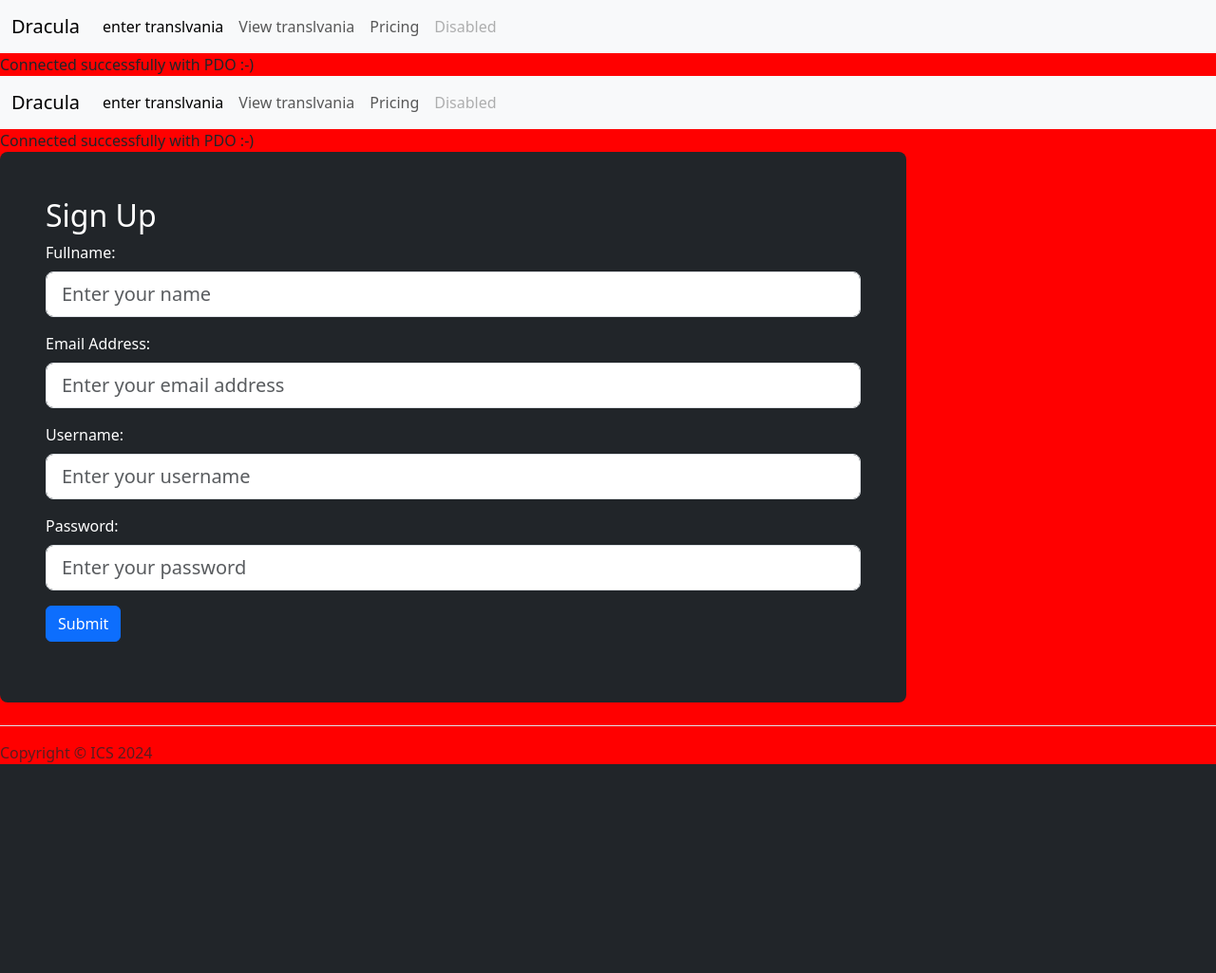
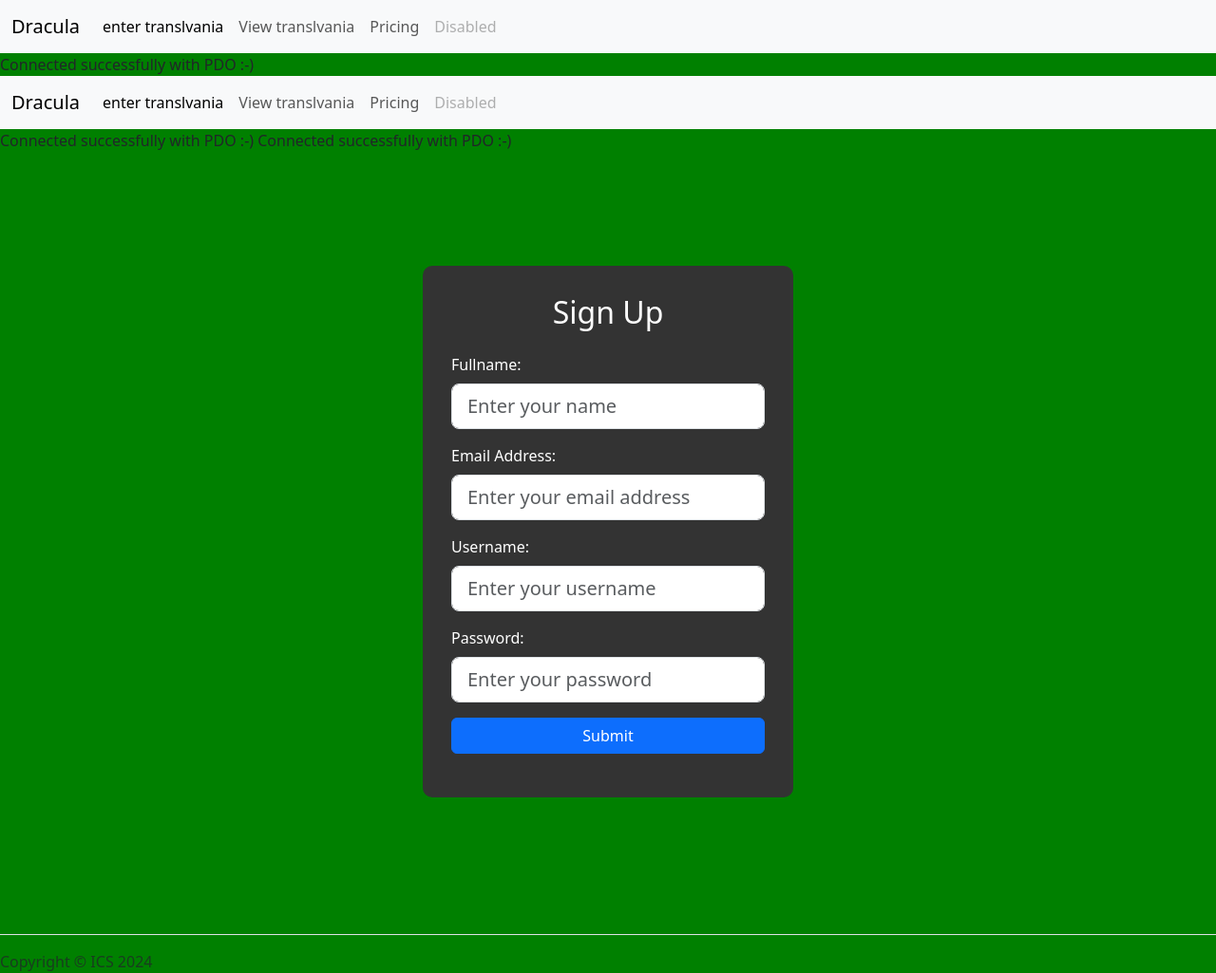
Before and after one commit to Houstonsboy/IAPassignment, a PHP site: page /index.php in a window 1280 px wide. Shown: the whole page at 95% size. Before the commit the page ends 805 px from the top, so only its background shows below. Run offline with PHP 8.4, Linux system fonts and the light colour scheme; some libraries are stand-ins or nearby versions.

Commit message:
working on submission of form

```diff
--- a/database/dbHandler.php
+++ b/database/dbHandler.php
@@ -120,13 +120,15 @@
                     exit(); // Ensure script execution stops after redirect
                 }
             }
-        } else if ($_SERVER['REQUEST_METHOD'] == 'POST' && isset($_POST['otpverify'])) {
+    } elseif ($_SERVER['REQUEST_METHOD'] == 'POST' && isset($_POST['otpverify'])) {
         // Handle OTP verification
         $otpcode = $_POST['otpcode'];
 
-            // Check if OTP matches
-            if ($this->random == $otpcode) {
-                // Retrieve stored user details
+        // Check if OTP matches the random value (e.g., stored in the session or class property)
+        if (empty($this->random)) {
+            return "OTP not generated. Please try signing up again.";
+        } elseif ($this->random == $otpcode) {
+            // Process the OTP and insert user data into the database
             $results = $this->globalVar->getVar();
             $fullname = $results['fullname'];
             $email = $results['email'];
@@ -137,23 +139,24 @@
             $insertResult = $this->insertData($fullname, $email, $username, $password);
 
             if ($insertResult === true) {
-                    // If insertion is successful, display success message
-                    return "Registration successful!";
+                header('Location: ../forms/lookup.php');
+                exit();
             } else {
-                    // If insertion fails, return the error message
-                    return $insertResult;
+                return "Error inserting user data into the database.";
             }
         } else {
-                // If OTP doesn't match, return an error
             return "Invalid OTP. Please try again.";
         }
     }
+    return null;
 }
+
+
 
     // Function to insert data into the database
     private function insertData($fullname, $email, $username, $password) {
         try {
-            // Check if username or email already exists
+          // Check for existing username or email
           $sql = "SELECT COUNT(*) FROM users WHERE username = :username OR email = :email";
           $stmt = $this->connection->prepare($sql);
           $stmt->execute(['username' => $username, 'email' => $email]);
@@ -163,15 +166,64 @@
             return "Error: Username or email already exists!";
           }
 
-            // Hash the password before saving it
-            $hashedPassword = password_hash($password, PASSWORD_BCRYPT);
+          // Hash the password
+          $hashedPassword = password_hash($password, PASSWORD_BCRYPT, ['cost' => 12]);  // Adjust cost as needed
+
+          // Insert data
           $sql = "INSERT INTO users (fullname, email, username, password) VALUES (:fullname, :email, :username, :password)";
           $stmt = $this->connection->prepare($sql);
           $stmt->execute(['fullname' => $fullname, 'email' => $email, 'username' => $username, 'password' => $hashedPassword]);
 
           return true;
         } catch (PDOException $e) {
-            return $e->getMessage();
+          return "Error: " . $e->getMessage();
+        }
+      }
+      public function getUser() {
+        if ($_SERVER['REQUEST_METHOD'] == 'POST' && isset($_POST['getUser'])) {
+            $username = $_POST['username'];
+
+            // Fetch the user data based on the username
+            $userData = $this->fetchData($username);
+
+            if (!empty($userData)) {
+                // Display the fetched user data (assuming one match, but you can handle multiple)
+                echo "<table class='table table-striped'>
+                    <thead>
+                        <tr>
+                            <th>Username</th>
+                            <th>Email</th>
+                        </tr>
+                    </thead>
+                    <tbody>";
+                foreach ($userData as $user) {
+                    echo "<tr>
+                        <td>{$user['username']}</td>
+                        <td>{$user['email']}</td>
+                    </tr>";
+                }
+                echo "</tbody></table>";
+            } else {
+                echo "No user found with that username.";
             }
         }
     }
+
+}
+$Objdbconnect = new dbConnection();
+$connection = $Objdbconnect->getConnection();
+
+if ($connection instanceof PDO || $connection instanceof mysqli) {
+    // Instantiate dbHandler with the connection and handle signup and search
+    $ObjdbHandler = new dbHandler($connection);
+
+    // Handle form actions
+    if (isset($_POST['signup']) || isset($_POST['otpverify'])) {
+        $ObjdbHandler->handleSignup();
+    } elseif (isset($_POST['getUser'])) {
+        $ObjdbHandler->getUser();
+    }
+
+} else {
+    echo $connection; // Print error message if connection fails
+}
--- a/forms/otp.php
+++ b/forms/otp.php
@@ -1,14 +1,19 @@
 <?php
 
 class otp {
-    public function opt_form() {
+    public function opt_form($errorMessage = null) {
         ?>
         <nav class="navbar bg-body-tertiary">
             <div class="container-fluid d-flex justify-content-center">
-                <form action=" " method="POST" class="d-flex" role="search">
-                    <label for="otpcode">otp code</label>
-                    <input class="form-control me-2" type="search" name="otpcode" placeholder="OTP code" aria-label="Search">
-                    <button class="btn btn-outline-success" type="submit" name="otpverify">Done</button>
+                <?php if (!empty($errorMessage)): ?>
+                    <div class="alert alert-danger">
+                        <?php echo $errorMessage; ?>
+                    </div>
+                <?php endif; ?>
+                <form action="" method="POST" class="d-flex" enctype="multipart/form-data">
+                    <label for="otpcode">OTP Code</label>
+                    <input class="form-control me-2" type="text" name="otpcode" placeholder="Enter OTP" required>
+                    <button class="btn btn-outline-success" type="submit" name="otpverify">Verify</button>
                 </form>
             </div>
         </nav>
--- a/forms/signup.php
+++ b/forms/signup.php
@@ -4,10 +4,24 @@
 class Signup {
     public function sign_up_form($errorMessage = null) {
         ?>
-        <div class="row align-items-md-stretch">
-            <div class="col-md-9">
-                <div class="h-100 p-5 text-bg-dark rounded-3">
-                    <h2>Sign Up</h2>
+        <style>
+            body {
+                background-color: green; /* Set background color to green */
+                height: 100vh; /* Full viewport height */
+            }
+            .form-container {
+                background-color: #333; /* Dark background for the form */
+                padding: 30px;
+                border-radius: 10px;
+                color: white;
+            }
+        </style>
+
+        <div class="container h-100 d-flex justify-content-center align-items-center">
+            <div class="row">
+                <div class="col-md-12">
+                    <div class="form-container">
+                        <h2 class="text-center mb-4">Sign Up</h2>
 
                         <!-- Display error message if validation fails -->
                         <?php if (!empty($errorMessage)): ?>
@@ -33,148 +47,13 @@
                                 <label for="password" class="form-label">Password:</label>
                                 <input type="password" name="password" class="form-control form-control-lg" maxlength="50" id="password" placeholder="Enter your password">
                             </div>
-                        <button type="submit" name="signup" class="btn btn-primary">Submit</button>
+                            <button type="submit" name="signup" class="btn btn-primary w-100">Submit</button>
                         </form>
+                    </div>
                 </div>
             </div>
         </div>
         <?php
     }
 }
-
-// Class to handle form validation and database interaction
-// class dbHandler {
-//     private $connection;
-
-//     public function __construct($connection) {
-//         $this->connection = $connection;
-//     }
-
-//     // Function to validate inputs
-//     private function validateInputs($fullname, $email, $username, $password) {
-//         if (empty($fullname) || empty($email) || empty($username) || empty($password)) {
-//             return "All fields are required.";
-//         }
-
-//         if (!filter_var($email, FILTER_VALIDATE_EMAIL)) {
-//             return "Invalid email address.";
-//         }
-
-//         // Validate password strength
-//         $hasNumber = preg_match('/[0-9]/', $password);
-//         $hasSymbol = preg_match('/[\W]/', $password);
-//         $hasValidLength = strlen($password) >= 8;
-
-//         if (!$hasValidLength) {
-//             return "Password must be at least 8 characters long.";
-//         } elseif (!$hasNumber || !$hasSymbol) {
-//             return "Password must contain at least one number and one special character.";
-//         }
-
-//         return null; // If everything is valid
-//     }
-
-//     // Function to handle the form submission
-//     public function handleSignup() {
-//         if ($_SERVER['REQUEST_METHOD'] == 'POST' && isset($_POST['signup'])) {
-//             $fullname = $_POST['fullname'];
-//             $email = $_POST['email_address'];
-//             $username = $_POST['username'];
-//             $password = $_POST['password'];
-
-//             // Validate the inputs
-//             $validationError = $this->validateInputs($fullname, $email, $username, $password);
-
-//             if ($validationError) {
-//                 // Return the error message
-//                 return $validationError;
-//             } else {
-//                 // Proceed with database insertion if validation passes
-//                 if ($this->insertData($fullname, $email, $username, $password)) {
-//                     return "User successfully registered!";
-//                 }
-//             }
-//         }
-//         return null; // No error
-//     }
-
-//     // Function to insert data into the database
-//     private function insertData($fullname, $email, $username, $password) {
-//         try {
-//             // Check if username or email already exists
-//             $sql = "SELECT COUNT(*) FROM users WHERE username = :username OR email = :email";
-//             $stmt = $this->connection->prepare($sql);
-//             $stmt->execute(['username' => $username, 'email' => $email]);
-//             $count = $stmt->fetchColumn();
-
-//             if ($count > 0) {
-//                 return "Error: Username or email already exists!";
-//             }
-
-//             // Hash the password before saving it
-//             $hashedPassword = password_hash($password, PASSWORD_BCRYPT);
-//             $sql = "INSERT INTO users (fullname, email, username, password) VALUES (:fullname, :email, :username, :password)";
-//             $stmt = $this->connection->prepare($sql);
-//             $stmt->execute(['fullname' => $fullname, 'email' => $email, 'username' => $username, 'password' => $hashedPassword]);
-
-//             return true;
-//         } catch (PDOException $e) {
-//             return $e->getMessage();
-//         }
-//     }
-//     public function getUser() {
-//         if ($_SERVER['REQUEST_METHOD'] == 'POST' && isset($_POST['getUser'])) {
-//             $username = $_POST['username'];
-
-//             // Fetch the user data based on the username
-//             $userData = $this->fetchData($username);
-
-//             if (!empty($userData)) {
-//                 // Display the fetched user data (assuming one match, but you can handle multiple)
-//                 echo "<table class='table table-striped'>
-//                     <thead>
-//                         <tr>
-//                             <th>Username</th>
-//                             <th>Email</th>
-//                         </tr>
-//                     </thead>
-//                     <tbody>";
-//                 foreach ($userData as $user) {
-//                     echo "<tr>
-//                         <td>{$user['username']}</td>
-//                         <td>{$user['email']}</td>
-//                     </tr>";
-//                 }
-//                 echo "</tbody></table>";
-//             } else {
-//                 echo "No user found with that username.";
-//             }
-//         }
-//     }
-
-//     public function fetchData($username)
-// {
-//     try {
-//         $sql = "SELECT * FROM users WHERE username = :username";
-//         $stmt = $this->connection->prepare($sql);
-//         $stmt->execute(['username' => $username]);
-//         return $stmt->fetchAll(PDO::FETCH_ASSOC);
-//     } catch (PDOException $e) {
-//         echo $e->getMessage();
-//         return [];
-//     }
-// }
-// }
-
-
-// // Initialize the database connection
-// $Objdbconnect = new dbConnection();
-// $connection = $Objdbconnect->getConnection();
-
-// // If the connection is successful, handle the signup form submission
-// if ($connection instanceof PDO) {
-//     $dbHandler = new dbHandler($connection);
-//     $dbHandler->handleSignup();
-// } else {
-//     echo "Database connection error!";
-// }
+?>
--- a/index.php
+++ b/index.php
@@ -18,7 +18,6 @@
 }
 
 // Display the signup form (always display it here)
-$ObjSignup = new Signup();
 $ObjSignup->sign_up_form($errorMessage); // Pass error message to the form
 
 $ObjLayouts->footer();
--- a/load.php
+++ b/load.php
@@ -24,6 +24,7 @@
     $ObjNav = new NavBar();
     $ObjSignup= new signup();
     $Objdbconnect= new dbConnection();
+    $Objlookup = new lookup();
     $Objotp= new otp();
     // $ObjCont = new contents();
     // $ObjForm = new user_forms();
```
Also changed, not shown: otpindex.php (+12 -0 lines). Lines whose indentation alone changed are shown as unchanged.
